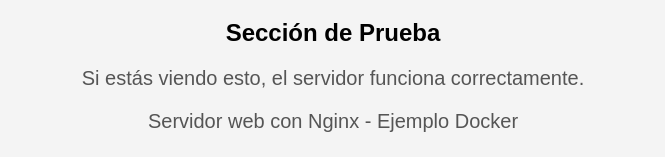
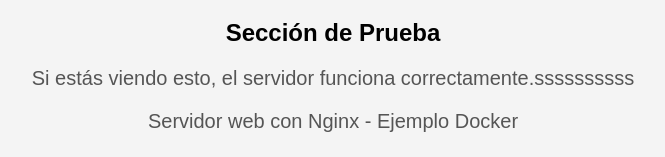
Before and after one commit to Karina1014/Practice-workflows, a plain HTML site: page index.html in a window 1280 px wide. Shown: the part 408-565 px from the top of the page, without its empty margins (307-972 px from the left). Drawn offline with Linux system fonts and the light colour scheme.

Commit message:
feat: :sparkles: update

```diff
--- a/index.html
+++ b/index.html
@@ -17,7 +17,7 @@
     <main>
         <section>
             <h2>Sección de Prueba</h2>
-            <p>Si estás viendo esto, el servidor funciona correctamente.</p>
+            <p>Si estás viendo esto, el servidor funciona correctamente.ssssssssss</p>
         </section>
     </main>
     <footer>
```
